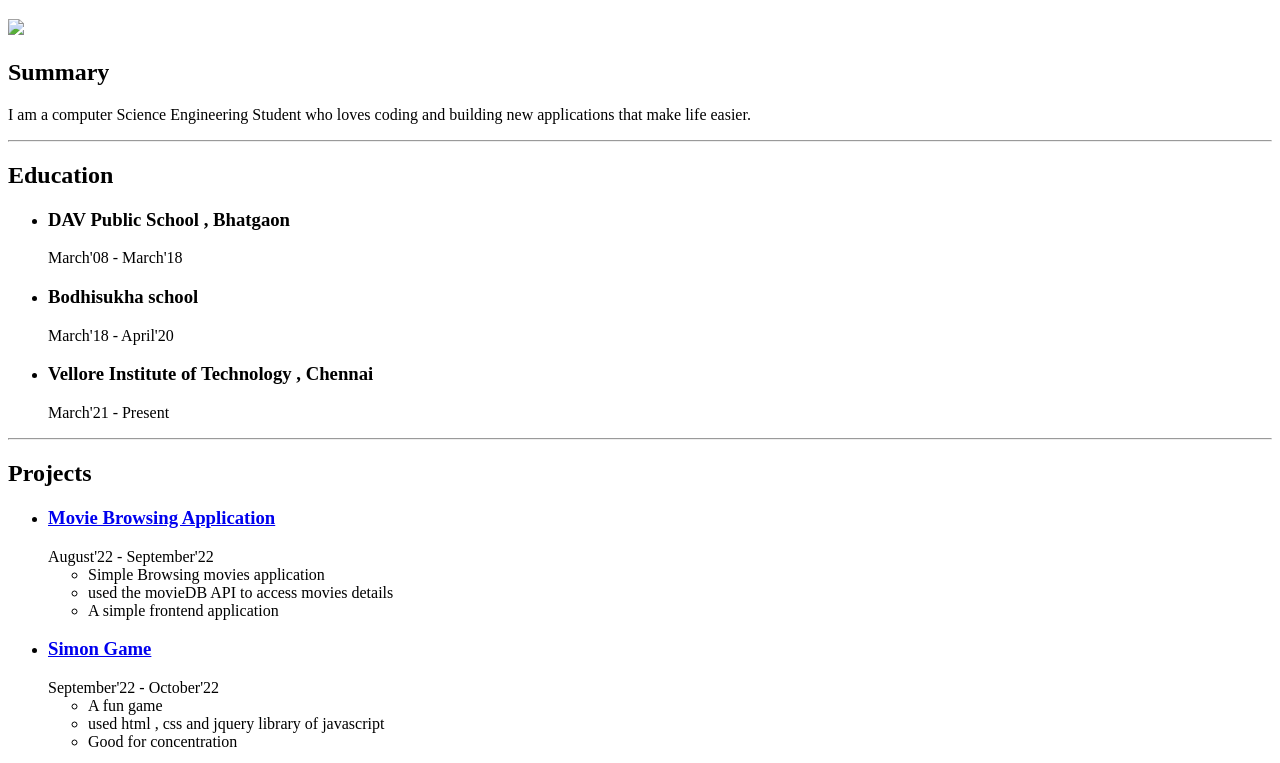
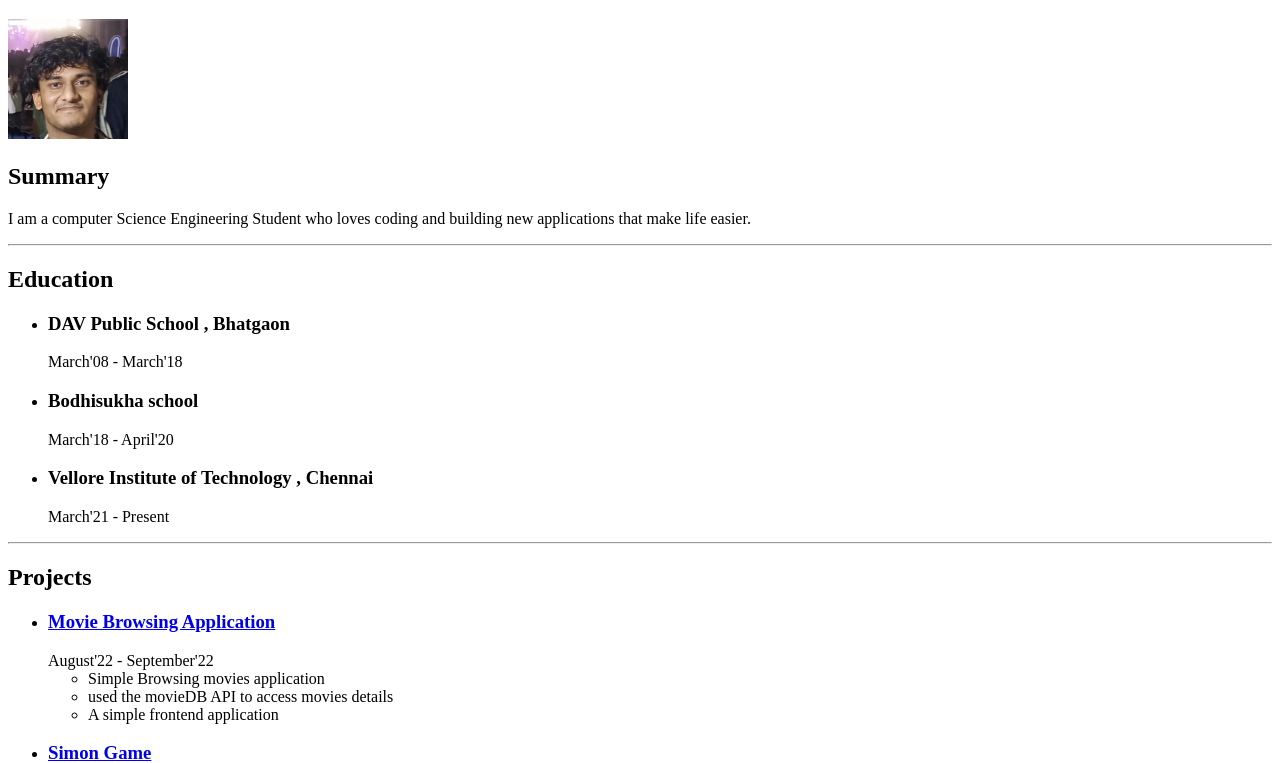
Before and after one commit to JARViSmakesitEZ/EResume, a plain HTML site: page index.html in a window 1280 px wide. Shown: the part 61-824 px from the top of the page. Drawn offline with Linux system fonts and the light colour scheme.

Commit message:
Update index.html

```diff
--- a/index.html
+++ b/index.html
@@ -7,7 +7,7 @@
   </head>
   <body>
     <h1>Gourav Ghosh</h1>
-    <img src="./me.jpg" height="120" />
+    <img src="./images/me.jpg" height="120" />
     <h2>Summary</h2>
     <p>
       I am a computer Science Engineering Student who loves coding and building
```
